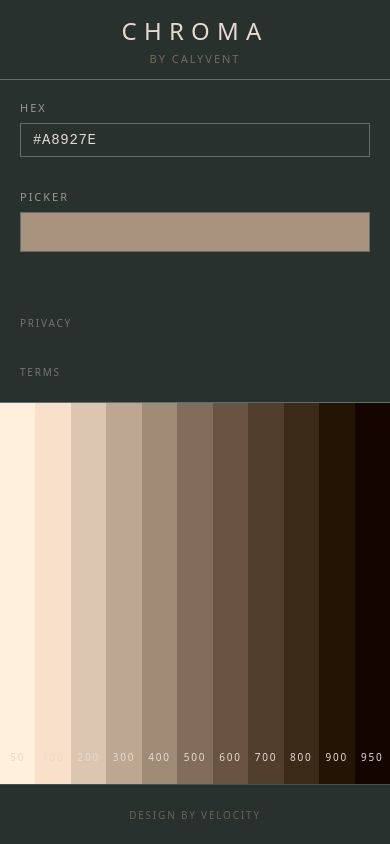
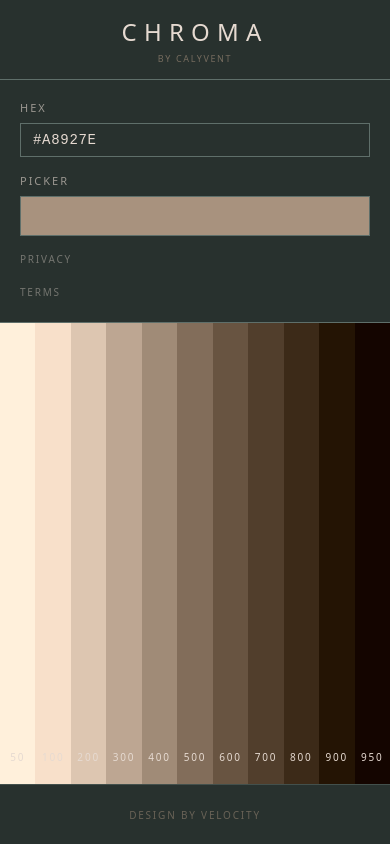
Before and after one commit to BenGurWaves/chroma-calyvent, a React (Vite) app: page / in a window 390 px wide. Built offline with nearby package versions, Linux system fonts and the light colour scheme.

Commit message:
Fix code issues: remove unused state, fix mobile styles, ensure no-scroll

```diff
--- a/src/App.css
+++ b/src/App.css
@@ -371,14 +371,15 @@
     font-size: 24px;
   }
 
-  .logo-value {
-    font-size: 12px;
+  .logo-subtitle {
+    font-size: 9px;
   }
 
   .control-deck {
     flex-direction: column;
     align-items: stretch;
     padding: 20px;
+    gap: 16px;
   }
 
   .hex-input,
@@ -386,11 +387,15 @@
     width: 100%;
   }
 
+  .control-group.spacer {
+    display: none;
+  }
+
   .column-data {
     display: none;
   }
 
-  .color-column:hover .column-data {
+  .color-column:active .column-data {
     display: flex;
   }
 }
--- a/src/App.jsx
+++ b/src/App.jsx
@@ -76,7 +76,6 @@ function generateScale(baseL, baseC, baseH) {
 function App() {
   const [hexInput, setHexInput] = useState('#A8927E')
   const [colorPicker, setColorPicker] = useState('#A8927E')
-  const [oklch, setOklch] = useState({ L: 0.55, C: 0.14, H: 45 })
   const [scale, setScale] = useState({})
   const [copySuccess, setCopySuccess] = useState('')
   const [copiedStep, setCopiedStep] = useState(null)
@@ -84,7 +83,6 @@ function App() {
 
   useEffect(() => {
     const parsed = hexToOklch(hexInput)
-    setOklch(parsed)
     const generatedScale = generateScale(parsed.L, parsed.C, parsed.H)
     setScale(generatedScale)
   }, [hexInput])
--- a/src/index.css
+++ b/src/index.css
@@ -32,7 +32,7 @@ body {
 }
 
 #root {
-  min-height: 100vh;
+  height: 100vh;
   display: flex;
   flex-direction: column;
 }
```
